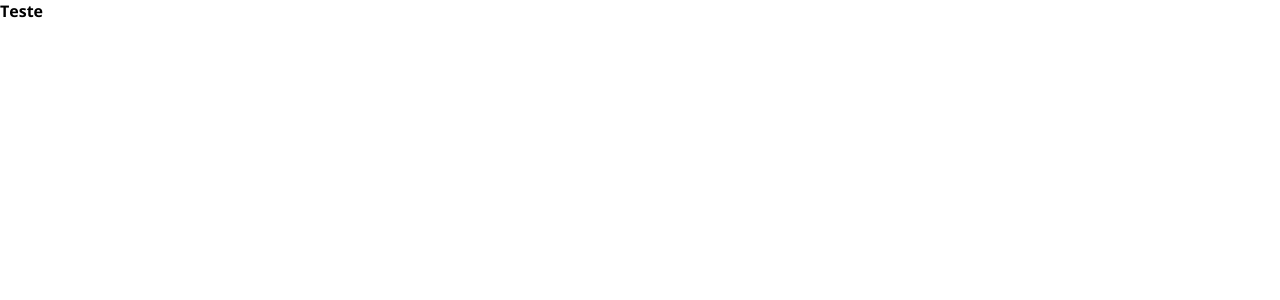
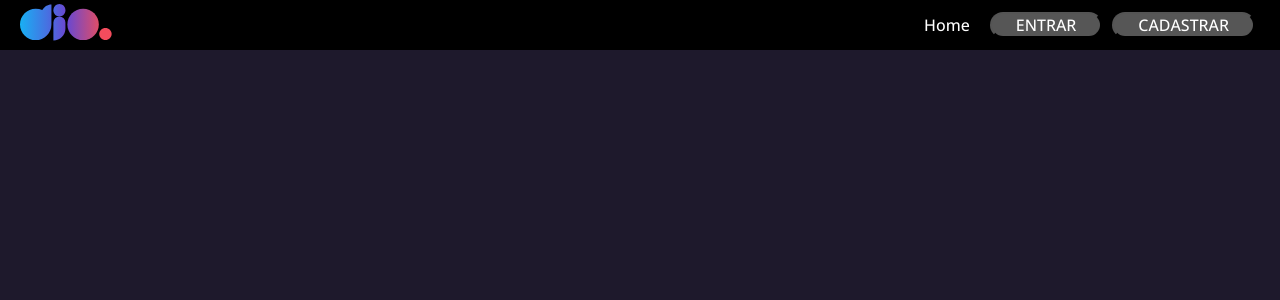
Before and after one commit to eiericksilva/sign-up, a React (Create React App) app: page / in a window 1280 px wide. Shown: the top 300 px of the page. Built offline with nearby package versions, Linux system fonts and the light colour scheme.

Commit message:
navabar concluida

```diff
--- a/src/App.js
+++ b/src/App.js
@@ -1,9 +1,7 @@
+import Navbar from "./components/navbar";
+
 function App() {
-  return (
-    <div className="App">
-      <h4>Teste</h4>
-    </div>
-  );
+  return <Navbar />;
 }
 
 export default App;
--- /dev/null
+++ b/src/components/navbar/index.jsx
@@ -0,0 +1,94 @@
+import React from "react";
+import { Container, ContainerLogo, ContainerButton } from "./styles";
+
+const Navbar = () => {
+  return (
+    <Container>
+      <ContainerLogo>
+        <svg
+          xmlns="http://www.w3.org/2000/svg"
+          width="92"
+          height="37"
+          fill="none"
+          viewBox="0 0 92 37"
+          class="indexstyled__Logo-sc-1xzoakb-2 hDtOPj"
+        >
+          <title>DIO Logo</title>
+          <path
+            fill="url(#paint0_linear)"
+            d="M63.102 36.11c8.685 0 15.726-7.04 15.726-15.725 0-8.685-7.04-15.725-15.726-15.725S47.375 11.7 47.375 20.385c0 8.685 7.041 15.725 15.727 15.725z"
+          ></path>
+          <path
+            fill="url(#paint1_linear)"
+            d="M39.413 12.425c3.325 0 6.02-2.781 6.02-6.213 0-3.43-2.696-6.212-6.02-6.212-3.324 0-6.018 2.781-6.018 6.212 0 3.432 2.694 6.213 6.018 6.213z"
+          ></path>
+          <path
+            fill="#F34C5D"
+            d="M85.432 36.102c3.431 0 6.213-2.695 6.213-6.019 0-3.324-2.782-6.018-6.213-6.018-3.432 0-6.213 2.694-6.213 6.018s2.781 6.019 6.213 6.019z"
+          ></path>
+          <path
+            fill="url(#paint2_linear)"
+            d="M31.453.387c-4.02 0-7.48 2.326-9.133 5.713a15.58 15.58 0 00-6.61-1.453C7.034 4.647 0 11.691 0 20.378c0 8.687 7.034 15.731 15.71 15.731 8.676 0 15.71-7.044 15.71-15.731l.033-19.99z"
+          ></path>
+          <path
+            fill="url(#paint3_linear)"
+            d="M39.369 12.425a5.976 5.976 0 00-5.974 5.974v18.1c6.651 0 12.037-5.386 12.037-12.037v-5.974a6.07 6.07 0 00-6.063-6.063z"
+          ></path>
+          <defs>
+            <linearGradient
+              id="paint0_linear"
+              x1="47.367"
+              x2="78.829"
+              y1="20.386"
+              y2="20.386"
+              gradientUnits="userSpaceOnUse"
+            >
+              <stop stop-color="#6948D0"></stop>
+              <stop offset="1" stop-color="#DF4D68"></stop>
+            </linearGradient>
+            <linearGradient
+              id="paint1_linear"
+              x1="33.395"
+              x2="45.428"
+              y1="6.216"
+              y2="6.216"
+              gradientUnits="userSpaceOnUse"
+            >
+              <stop stop-color="#4E67DE"></stop>
+              <stop offset="1" stop-color="#6948D0"></stop>
+            </linearGradient>
+            <linearGradient
+              id="paint2_linear"
+              x1="-0.008"
+              x2="31.454"
+              y1="18.25"
+              y2="18.25"
+              gradientUnits="userSpaceOnUse"
+            >
+              <stop stop-color="#18B0F4"></stop>
+              <stop offset="1" stop-color="#4E67DE"></stop>
+            </linearGradient>
+            <linearGradient
+              id="paint3_linear"
+              x1="33.39"
+              x2="45.427"
+              y1="24.465"
+              y2="24.465"
+              gradientUnits="userSpaceOnUse"
+            >
+              <stop stop-color="#4E67DE"></stop>
+              <stop offset="1" stop-color="#6948D0"></stop>
+            </linearGradient>
+          </defs>
+        </svg>
+      </ContainerLogo>
+      <ContainerButton>
+        <a>Home</a>
+        <button>ENTRAR</button>
+        <button>CADASTRAR</button>
+      </ContainerButton>
+    </Container>
+  );
+};
+
+export default Navbar;
--- /dev/null
+++ b/src/components/navbar/styles.js
@@ -0,0 +1,45 @@
+import styled from "styled-components";
+
+export const Container = styled.nav`
+  background-color: #000000;
+  width: 100%;
+  height: 50px;
+  padding: 20px;
+  display: flex;
+  justify-content: space-between;
+  align-items: center;
+`;
+
+export const ContainerLogo = styled.div`
+  justify-content: center;
+  align-items: center;
+`;
+
+export const ContainerButton = styled.div`
+  a {
+    text-decoration: none;
+    color: #ffffff;
+    text-align: center;
+    margin-right: 10px;
+    padding: 5px;
+
+    &:hover {
+      color: #e4105d;
+      transition: 0.2s ease-out 0s;
+    }
+  }
+  button {
+    padding: 0 1.5rem;
+    border-radius: 2rem;
+    font-size: 16px;
+    color: #ffffff;
+    background-color: rgb(86, 86, 86);
+    margin: auto 5px;
+
+    &:hover {
+      cursor: pointer;
+      background-color: #e4105d;
+      transition: 0.2s ease-out 0s;
+    }
+  }
+`;
--- a/src/global.js
+++ b/src/global.js
@@ -1,10 +1,17 @@
 import { createGlobalStyle } from "styled-components";
 
 export const GlobalStyle = createGlobalStyle`
-    *, body{
+    *{
         margin: 0;
         padding: 0;
         box-sizing: border-box;
         font-family: 'Open Sans', sans-serif;
     }
+
+    body {
+        background-color: #1E192C;
+        width: 100%;
+        height: 100vh;
+        color: #ffffff;
+    }
 `;
```
Also changed, not shown: src/components/form/index.jsx (added), src/components/form/styles.js (added).
